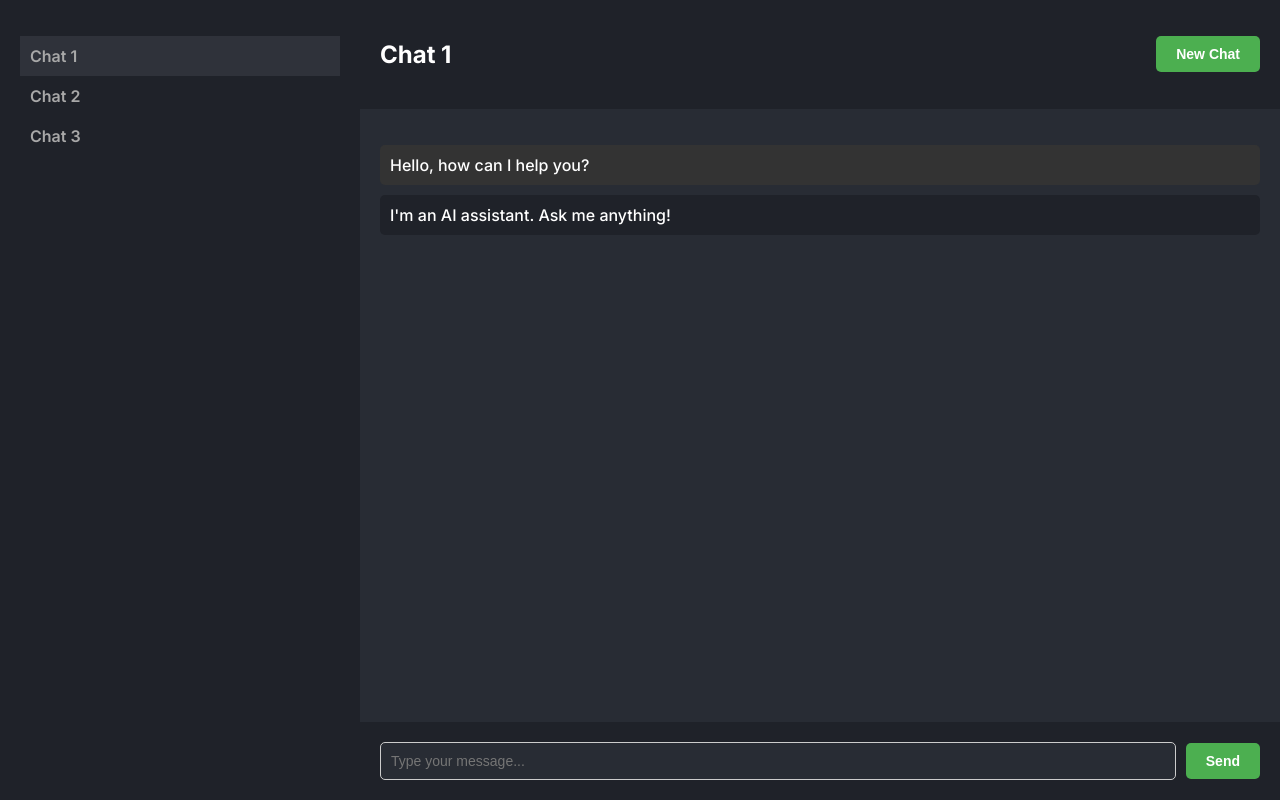
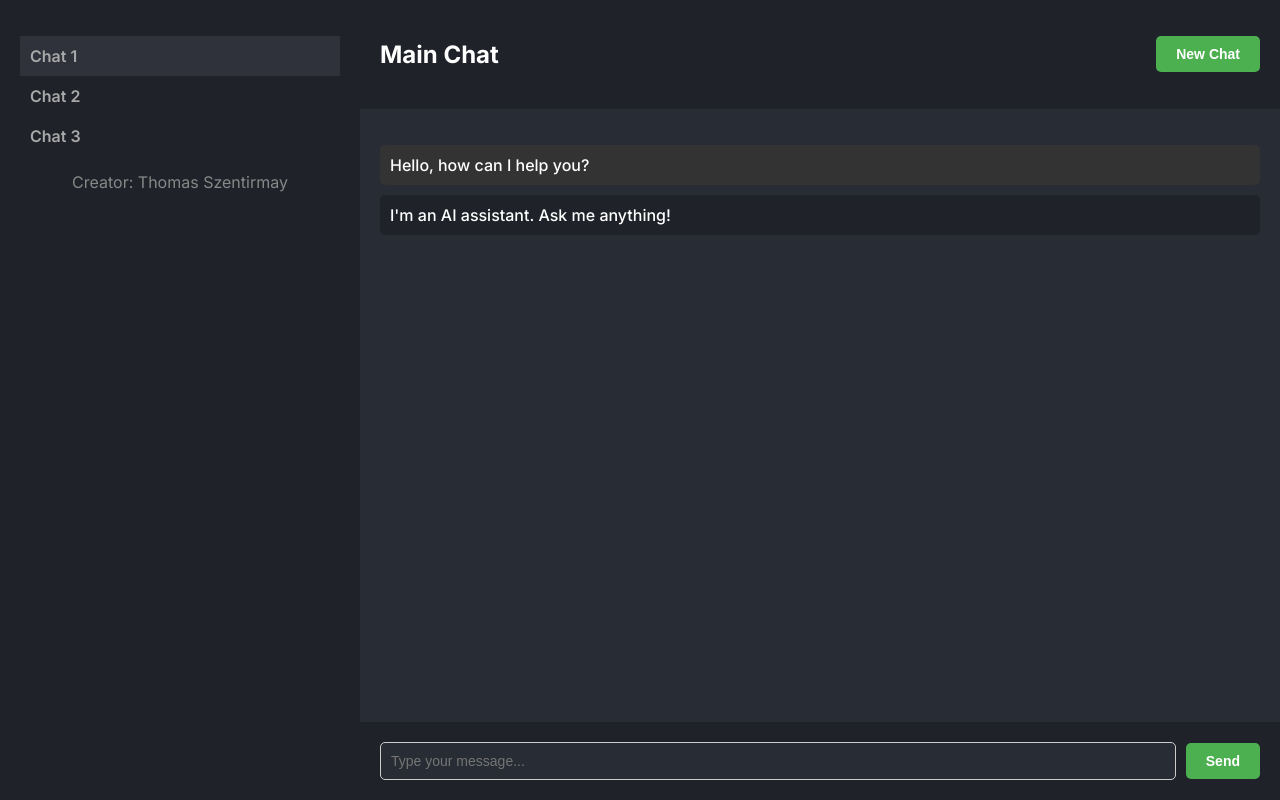
Before and after one commit to ThomasSzentirmay/AI-Chatbot, a website: page public/index.html in a window 1280 px wide. Drawn offline with Linux system fonts and the light colour scheme.

Commit message:
added creator credit

```diff
--- a/public/index.html
+++ b/public/index.html
@@ -12,10 +12,11 @@
         <li>Chat 2</li>
         <li>Chat 3</li>
       </ul>
+      <p class="creator-info">Creator: Thomas Szentirmay</p>
     </div>
     <div class="chat-window">
       <div class="chat-header">
-        <h2>Chat 1</h2>
+        <h2>Main Chat</h2>
         <button class="new-chat-button">New Chat</button>
       </div>
       <ul class="chat-feed">
--- a/public/style.css
+++ b/public/style.css
@@ -41,6 +41,7 @@ body {
   display: flex;
   flex-direction: column;
   background-color: #282c34;
+  max-width: 75%;
 }
 
 .chat-header {
@@ -130,3 +131,9 @@ body {
 .new-chat-button:hover {
   background-color: #45a049;
 }
+
+.creator-info {
+  text-align: center;
+  margin-top: auto;
+  color: #888;
+}
```
